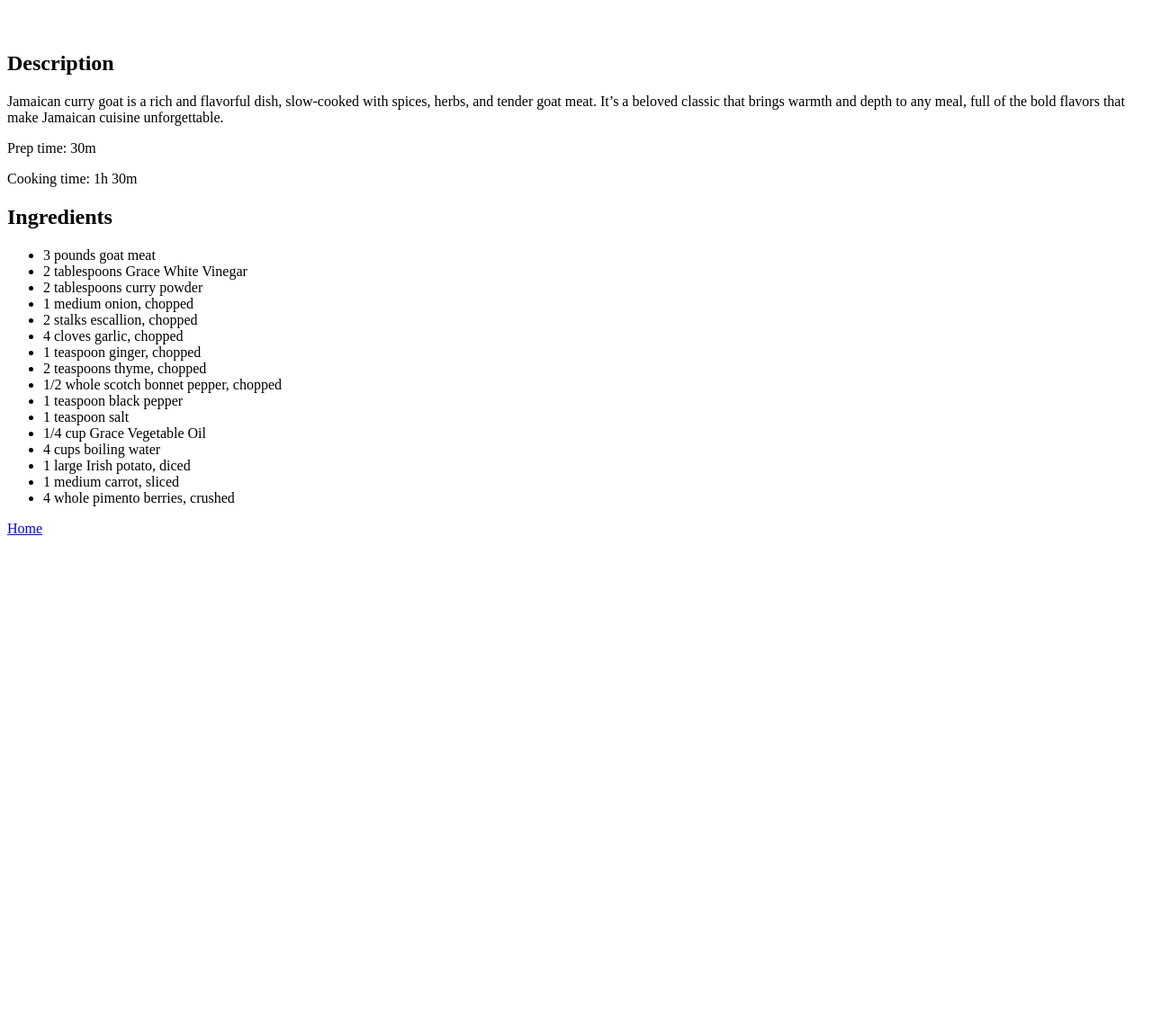
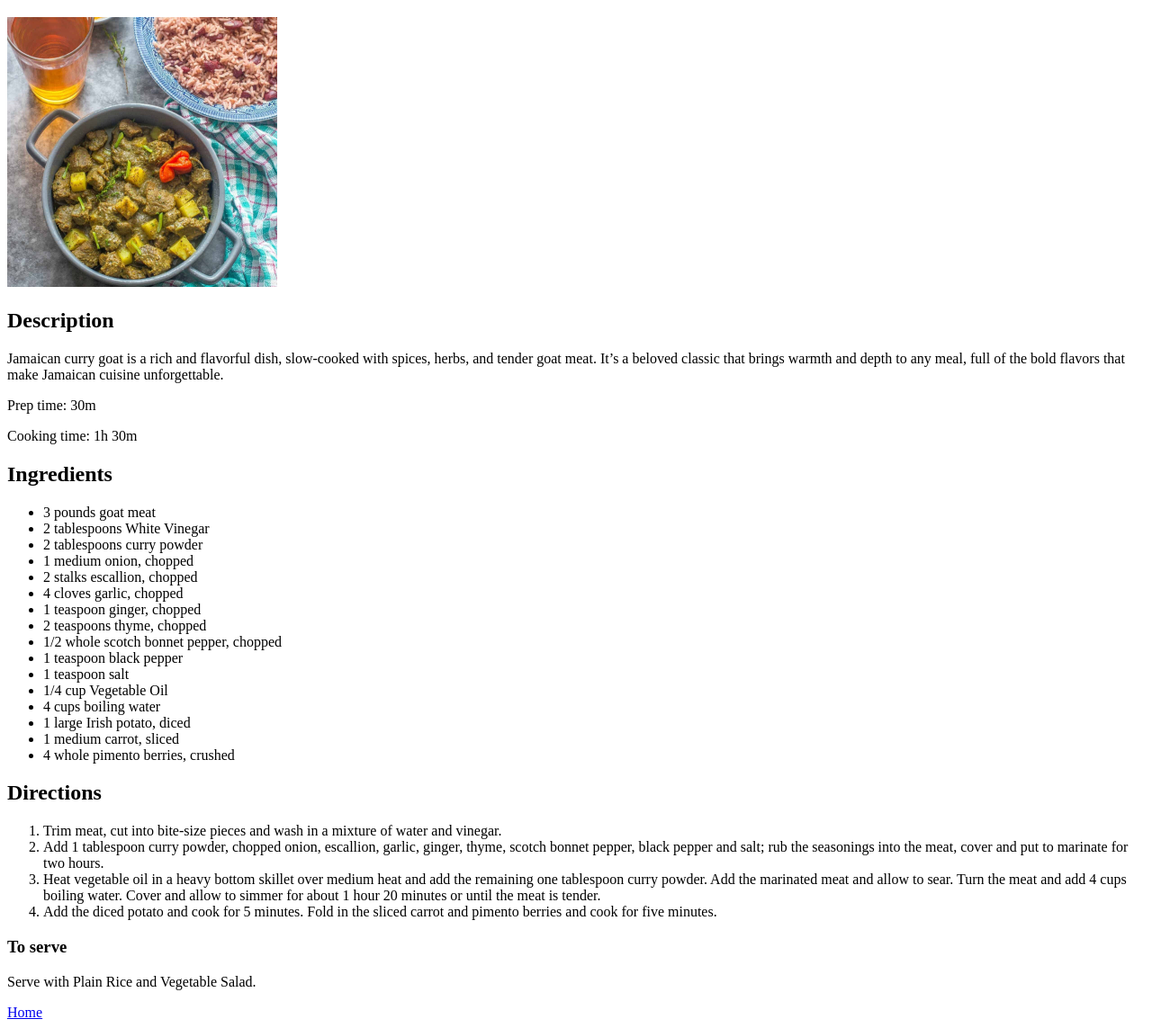
Before and after one commit to ctrl-khaos/odin-recipes, a plain HTML site: page recipes/curried-goat.html in a window 1280 px wide. Shown: the part 61-1204 px from the top of the page at 90% size. Before the commit the page ends 800 px from the top, so only its background shows below. Drawn offline with Linux system fonts and the light colour scheme.

Commit message:
Create img dir and finish the curry goat recipes
- Create a directory to hold all the img files
- Finish the curry goat recipe and link image

```diff
--- a/recipes/curried-goat.html
+++ b/recipes/curried-goat.html
@@ -8,7 +8,12 @@
   <body>
     <h1>Curried Goat</h1>
 
-    <img src="" alt="" />
+    <img
+      src="../img/curry-goat.jpg"
+      alt="Image of curry goat"
+      width="300"
+      height="300"
+    />
 
     <h2>Description</h2>
     <p>
@@ -23,7 +28,7 @@
     <h2>Ingredients</h2>
     <ul>
       <li>3 pounds goat meat</li>
-      <li>2 tablespoons Grace White Vinegar</li>
+      <li>2 tablespoons White Vinegar</li>
       <li>2 tablespoons curry powder</li>
       <li>1 medium onion, chopped</li>
       <li>2 stalks escallion, chopped</li>
@@ -33,13 +38,39 @@
       <li>1/2 whole scotch bonnet pepper, chopped</li>
       <li>1 teaspoon black pepper</li>
       <li>1 teaspoon salt</li>
-      <li>1/4 cup Grace Vegetable Oil</li>
+      <li>1/4 cup Vegetable Oil</li>
       <li>4 cups boiling water</li>
       <li>1 large Irish potato, diced</li>
       <li>1 medium carrot, sliced</li>
       <li>4 whole pimento berries, crushed</li>
     </ul>
 
+    <h2>Directions</h2>
+
+    <ol>
+      <li>
+        Trim meat, cut into bite-size pieces and wash in a mixture of water and
+        vinegar.
+      </li>
+      <li>
+        Add 1 tablespoon curry powder, chopped onion, escallion, garlic, ginger,
+        thyme, scotch bonnet pepper, black pepper and salt; rub the seasonings
+        into the meat, cover and put to marinate for two hours.
+      </li>
+      <li>
+        Heat vegetable oil in a heavy bottom skillet over medium heat and add
+        the remaining one tablespoon curry powder. Add the marinated meat and
+        allow to sear. Turn the meat and add 4 cups boiling water. Cover and
+        allow to simmer for about 1 hour 20 minutes or until the meat is tender.
+      </li>
+      <li>
+        Add the diced potato and cook for 5 minutes. Fold in the sliced carrot
+        and pimento berries and cook for five minutes.
+      </li>
+    </ol>
+
+    <h3>To serve</h3>
+    <p>Serve with Plain Rice and Vegetable Salad.</p>
     <a href="../index.html">Home</a>
   </body>
 </html>
```
Also changed, not shown: img/curry-goat.jpg (added), img/oxtail.jpg (added), img/stew-peas.jpeg (added).
